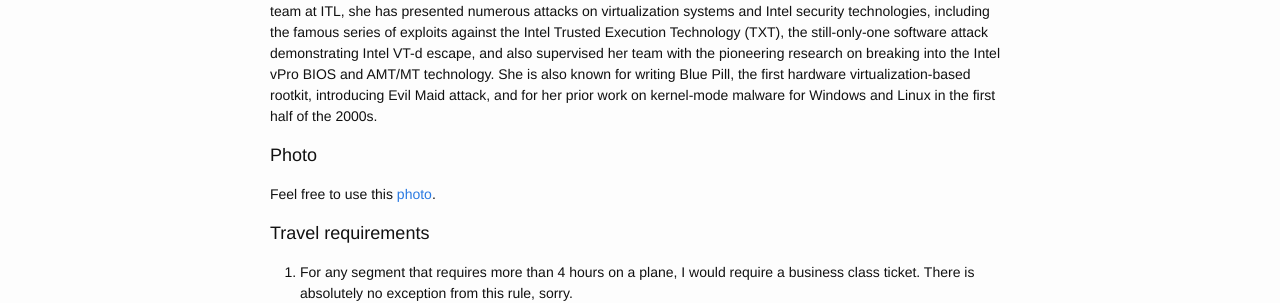
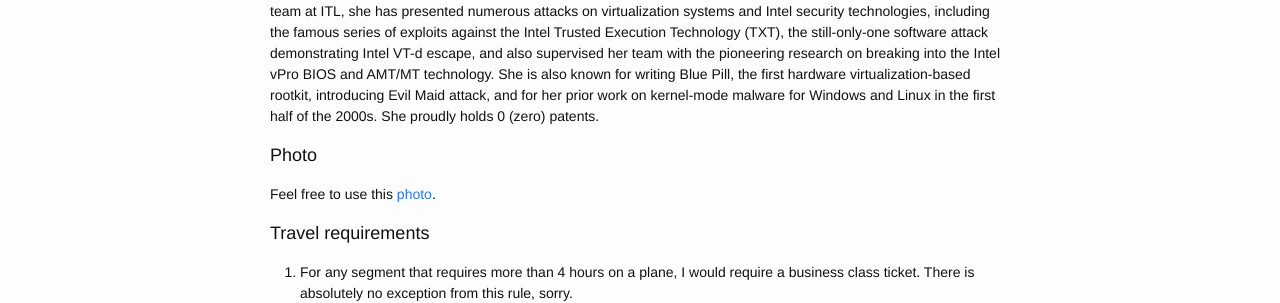
Before and after one commit to rootkovska/rootkovska.github.io, a Jekyll site: the page built from speaking.md, in a window 1280 px wide. Shown: the part 253-556 px from the top of the page. Built offline with Jekyll 4.4.1, drawn with Linux system fonts in a browser that asks for light colours; Markdown is read by kramdown in place of the engine named in the settings; some of the changed text lies outside the part shown.

Commit message:
Speaking: patents-not-holding boasting

```diff
--- a/speaking.md
+++ b/speaking.md
@@ -22,7 +22,8 @@ demonstrating Intel VT-d escape, and also supervised her team with the
 pioneering research on breaking into the Intel vPro BIOS and AMT/MT technology.
 She is also known for writing Blue Pill, the first hardware virtualization-based
 rootkit, introducing Evil Maid attack, and for her prior work on kernel-mode
-malware for Windows and Linux in the first half of the 2000s.
+malware for Windows and Linux in the first half of the 2000s. She proudly holds
+0 (zero) patents.
 
 Photo
 ------
```
